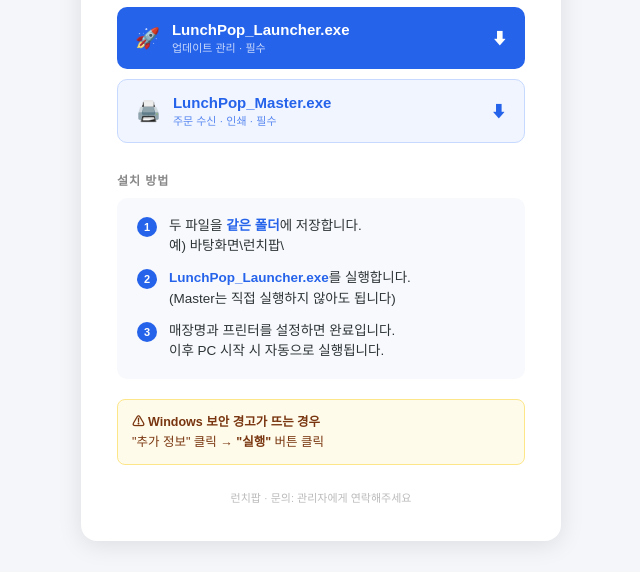
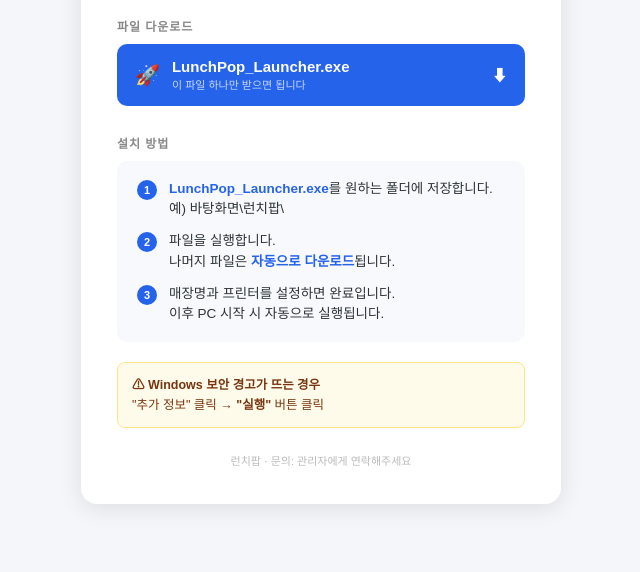
Before and after one commit to jaewoo-heo/lunchpop-pos, a plain HTML site: page docs/index.html in a window 1280 px wide. Shown: the part 228-800 px from the top of the page, without its empty margins (319-959 px from the left). Drawn offline with Linux system fonts and the light colour scheme.

Commit message:
docs: 설치 페이지 - Launcher 단일 파일 배포로 간소화

```diff
--- a/docs/index.html
+++ b/docs/index.html
@@ -160,17 +160,7 @@
         <span class="btn-icon">🚀</span>
         <span class="btn-text">
           LunchPop_Launcher.exe
-          <span>업데이트 관리 · 필수</span>
-        </span>
-        ⬇
-      </a>
-      <a class="btn btn-master"
-         href="https://github.com/jaewoo-heo/lunchpop-pos/releases/latest/download/LunchPop_Master.exe"
-         download>
-        <span class="btn-icon">🖨️</span>
-        <span class="btn-text">
-          LunchPop_Master.exe
-          <span>주문 수신 · 인쇄 · 필수</span>
+          <span>이 파일 하나만 받으면 됩니다</span>
         </span>
         ⬇
       </a>
@@ -180,11 +170,11 @@
     <div class="steps">
       <div class="step">
         <div class="step-num">1</div>
-        <div class="step-text">두 파일을 <strong>같은 폴더</strong>에 저장합니다.<br>예) 바탕화면\런치팝\</div>
+        <div class="step-text"><strong>LunchPop_Launcher.exe</strong>를 원하는 폴더에 저장합니다.<br>예) 바탕화면\런치팝\</div>
       </div>
       <div class="step">
         <div class="step-num">2</div>
-        <div class="step-text"><strong>LunchPop_Launcher.exe</strong>를 실행합니다.<br>(Master는 직접 실행하지 않아도 됩니다)</div>
+        <div class="step-text">파일을 실행합니다.<br>나머지 파일은 <strong>자동으로 다운로드</strong>됩니다.</div>
       </div>
       <div class="step">
         <div class="step-num">3</div>
```
